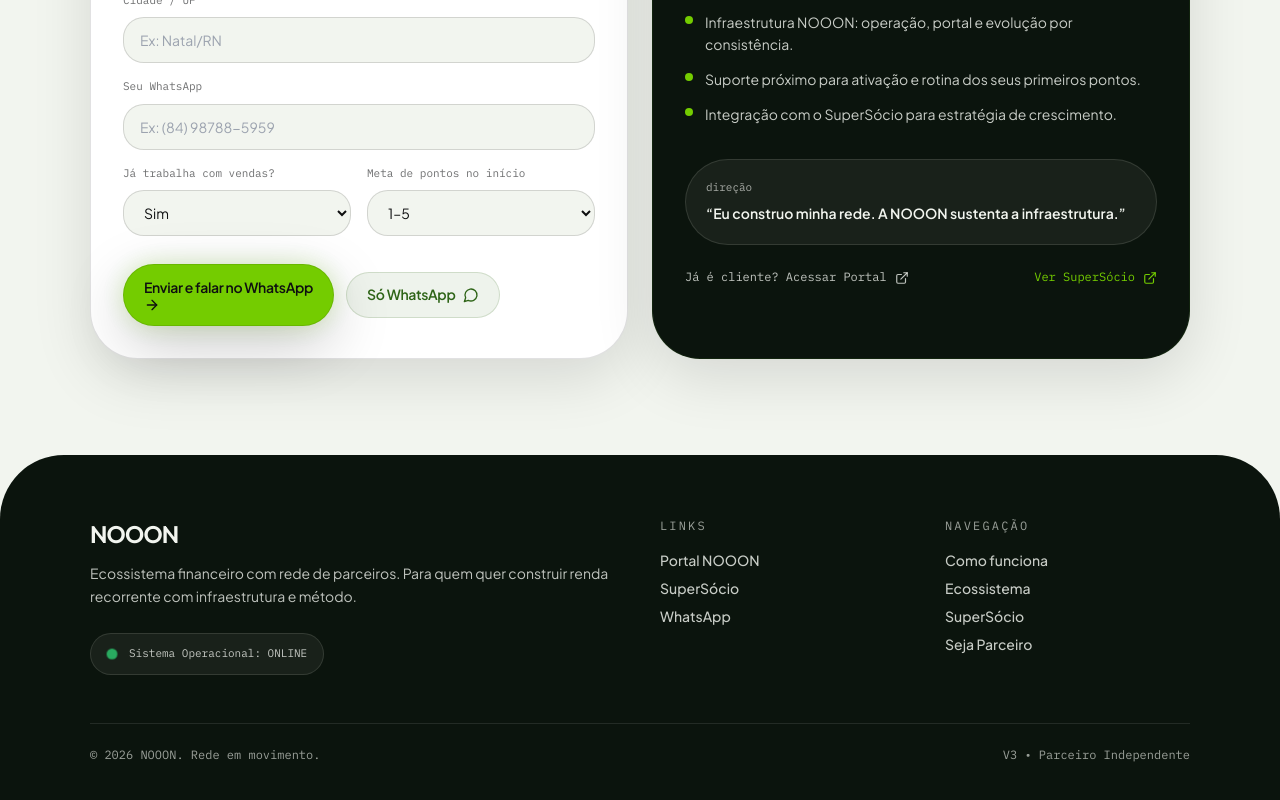
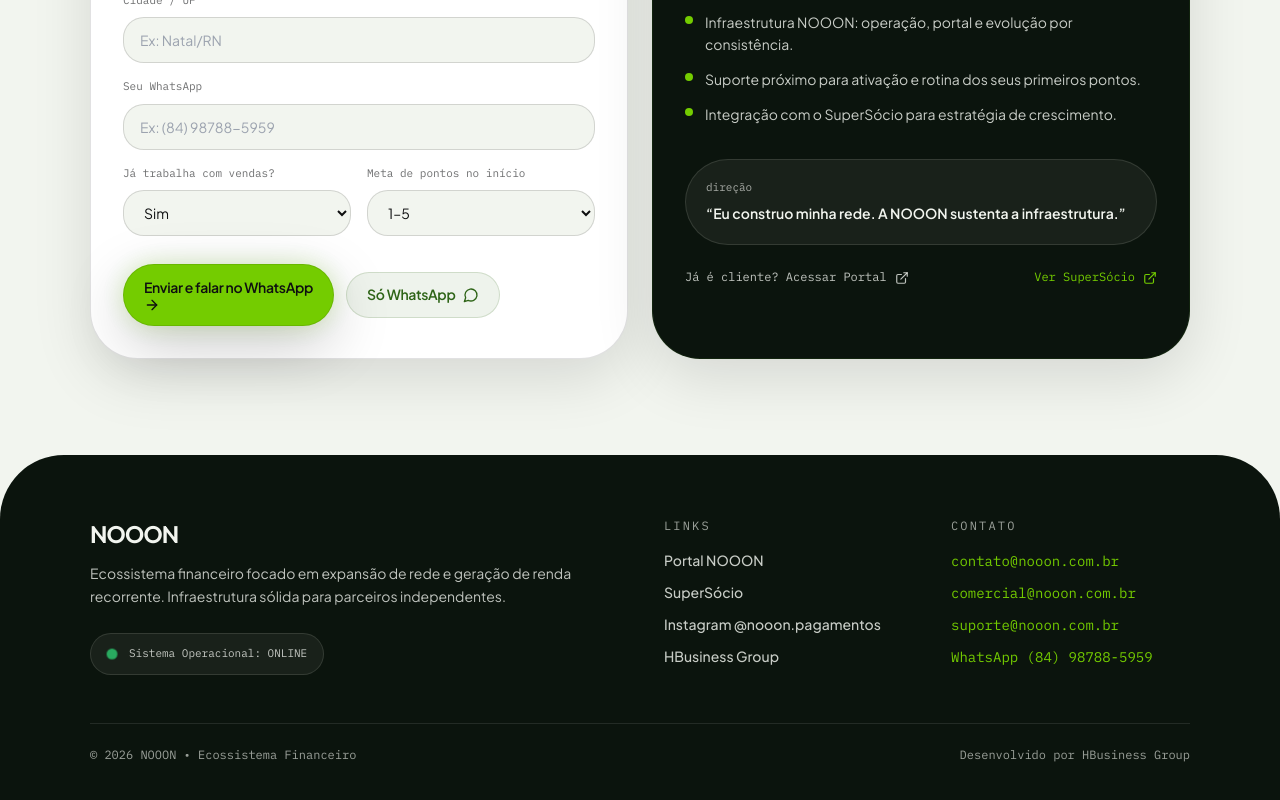
Before and after one commit to HBusiness-Group/nooon_V3, a React (Vite) app: page / in a window 1280 px wide. Shown: the part 2972-3772 px from the top of the page. Built offline with nearby package versions, Linux system fonts and the light colour scheme.

Commit message:
Enhance footer with new links and content updates
Updated footer content and added new links for Instagram and HBusiness Group.

```diff
--- a/src/App.jsx
+++ b/src/App.jsx
@@ -8,6 +8,8 @@
 const LINKS = {
   portal: "https://portal.nooon.com.br",
   supersocio: "https://supersocio.com.br",
+  instagram: "https://instagram.com/nooon.pagamentos",
+  hbusiness: "https://hbusiness-group.com.br",
   whatsapp: "https://wa.me/5584987885959",
   whatsappPrefill: (data) => {
     const msg =
@@ -787,58 +789,163 @@
 /* ---------------- Footer ---------------- */
 function Footer() {
   return (
-    <footer className="rounded-t-[4rem] px-5 py-16 md:px-10 lg:px-14" style={{ background: TOKENS.palette.deep, color: TOKENS.palette.paper }}>
+    <footer
+      className="rounded-t-[4rem] px-5 py-16 md:px-10 lg:px-14"
+      style={{ background: TOKENS.palette.deep, color: TOKENS.palette.paper }}
+    >
       <div className="mx-auto max-w-[1100px]">
-        <div className="grid grid-cols-1 gap-10 md:grid-cols-4">
+        <div className="grid grid-cols-1 gap-12 md:grid-cols-4">
+
+          {/* Marca */}
           <div className="md:col-span-2">
-            <div className="font-heading text-2xl font-semibold tracking-[-0.04em]">{TOKENS.brand}</div>
-            <p className="mt-3 max-w-[560px] text-sm leading-relaxed" style={{ color: "rgba(242,245,239,.78)" }}>
-              Ecossistema financeiro com rede de parceiros. Para quem quer construir renda recorrente com infraestrutura e método.
+            <div className="font-heading text-2xl font-semibold tracking-[-0.04em]">
+              {TOKENS.brand}
+            </div>
+
+            <p
+              className="mt-3 max-w-[560px] text-sm leading-relaxed"
+              style={{ color: "rgba(242,245,239,.78)" }}
+            >
+              Ecossistema financeiro focado em expansão de rede e geração de
+              renda recorrente. Infraestrutura sólida para parceiros independentes.
             </p>
 
-            <div className="mt-6 inline-flex items-center gap-3 round-premium px-4 py-3" style={{ background: "rgba(242,245,239,.06)", border: "1px solid rgba(242,245,239,.12)" }}>
-              <span className="pulse-dot inline-block h-2.5 w-2.5 rounded-[999px]" style={{ background: "#2ECC71" }} />
-              <span className="font-mono text-[11px]" style={{ color: "rgba(242,245,239,.78)" }}>
+            {/* Status */}
+            <div
+              className="mt-6 inline-flex items-center gap-3 round-premium px-4 py-3"
+              style={{
+                background: "rgba(242,245,239,.06)",
+                border: "1px solid rgba(242,245,239,.12)",
+              }}
+            >
+              <span
+                className="pulse-dot inline-block h-2.5 w-2.5 rounded-[999px]"
+                style={{ background: "#2ECC71" }}
+              />
+              <span
+                className="font-mono text-[11px]"
+                style={{ color: "rgba(242,245,239,.78)" }}
+              >
                 Sistema Operacional: ONLINE
               </span>
             </div>
           </div>
 
+          {/* Links */}
           <div>
-            <div className="font-mono text-xs tracking-[0.18em]" style={{ color: "rgba(242,245,239,.62)" }}>
+            <div
+              className="font-mono text-xs tracking-[0.18em]"
+              style={{ color: "rgba(242,245,239,.62)" }}
+            >
               LINKS
             </div>
-            <div className="mt-4 space-y-2">
-              <a href={LINKS.portal} target="_blank" rel="noreferrer" className="mag block text-sm font-medium" style={{ color: "rgba(242,245,239,.82)" }}>
+
+            <div className="mt-4 space-y-3">
+              <a
+                href="https://portal.nooon.com.br"
+                target="_blank"
+                rel="noreferrer"
+                className="mag block text-sm font-medium"
+                style={{ color: "rgba(242,245,239,.82)" }}
+              >
                 Portal NOOON
               </a>
-              <a href={LINKS.supersocio} target="_blank" rel="noreferrer" className="mag block text-sm font-medium" style={{ color: "rgba(242,245,239,.82)" }}>
+
+              <a
+                href="https://supersocio.com.br"
+                target="_blank"
+                rel="noreferrer"
+                className="mag block text-sm font-medium"
+                style={{ color: "rgba(242,245,239,.82)" }}
+              >
                 SuperSócio
               </a>
-              <a href={LINKS.whatsapp} target="_blank" rel="noreferrer" className="mag block text-sm font-medium" style={{ color: "rgba(242,245,239,.82)" }}>
-                WhatsApp
+
+              <a
+                href="https://instagram.com/nooon.pagamentos"
+                target="_blank"
+                rel="noreferrer"
+                className="mag block text-sm font-medium"
+                style={{ color: "rgba(242,245,239,.82)" }}
+              >
+                Instagram @nooon.pagamentos
+              </a>
+
+              <a
+                href="https://hbusiness-group.com.br"
+                target="_blank"
+                rel="noreferrer"
+                className="mag block text-sm font-medium"
+                style={{ color: "rgba(242,245,239,.82)" }}
+              >
+                HBusiness Group
               </a>
             </div>
           </div>
 
+          {/* Contato */}
           <div>
-            <div className="font-mono text-xs tracking-[0.18em]" style={{ color: "rgba(242,245,239,.62)" }}>
-              NAVEGAÇÃO
+            <div
+              className="font-mono text-xs tracking-[0.18em]"
+              style={{ color: "rgba(242,245,239,.62)" }}
+            >
+              CONTATO
             </div>
-            <div className="mt-4 space-y-2">
-              {TOKENS.nav.map((n) => (
-                <a key={n.id} href={`#${n.id}`} className="mag block text-sm font-medium" style={{ color: "rgba(242,245,239,.82)" }}>
-                  {n.label}
-                </a>
-              ))}
+
+            <div className="mt-4 space-y-3">
+              <a
+                href="mailto:contato@nooon.com.br"
+                className="mag block font-mono text-sm"
+                style={{ color: TOKENS.palette.neon }}
+              >
+                contato@nooon.com.br
+              </a>
+
+              <a
+                href="mailto:comercial@nooon.com.br"
+                className="mag block font-mono text-sm"
+                style={{ color: TOKENS.palette.neon }}
+              >
+                comercial@nooon.com.br
+              </a>
+
+              <a
+                href="mailto:suporte@nooon.com.br"
+                className="mag block font-mono text-sm"
+                style={{ color: TOKENS.palette.neon }}
+              >
+                suporte@nooon.com.br
+              </a>
+
+              <a
+                href="https://wa.me/5584987885959"
+                target="_blank"
+                rel="noreferrer"
+                className="mag block font-mono text-sm"
+                style={{ color: TOKENS.palette.neon }}
+              >
+                WhatsApp (84) 98788-5959
+              </a>
             </div>
           </div>
         </div>
 
-        <div className="mt-12 h-[1px]" style={{ background: "rgba(242,245,239,.10)" }} />
-        <div className="mt-6 flex flex-col gap-2 text-xs md:flex-row md:items-center md:justify-between" style={{ color: "rgba(242,245,239,.62)" }}>
-          <div className="font-mono">© {new Date().getFullYear()} {TOKENS.brand}. Rede em movimento.</div>
-          <div className="font-mono">V3 • Parceiro Independente</div>
+        <div
+          className="mt-12 h-[1px]"
+          style={{ background: "rgba(242,245,239,.10)" }}
+        />
+
+        <div
+          className="mt-6 flex flex-col gap-2 text-xs md:flex-row md:items-center md:justify-between"
+          style={{ color: "rgba(242,245,239,.62)" }}
+        >
+          <div className="font-mono">
+            © {new Date().getFullYear()} NOOON • Ecossistema Financeiro
+          </div>
+
+          <div className="font-mono">
+            Desenvolvido por HBusiness Group
+          </div>
         </div>
       </div>
     </footer>
```
